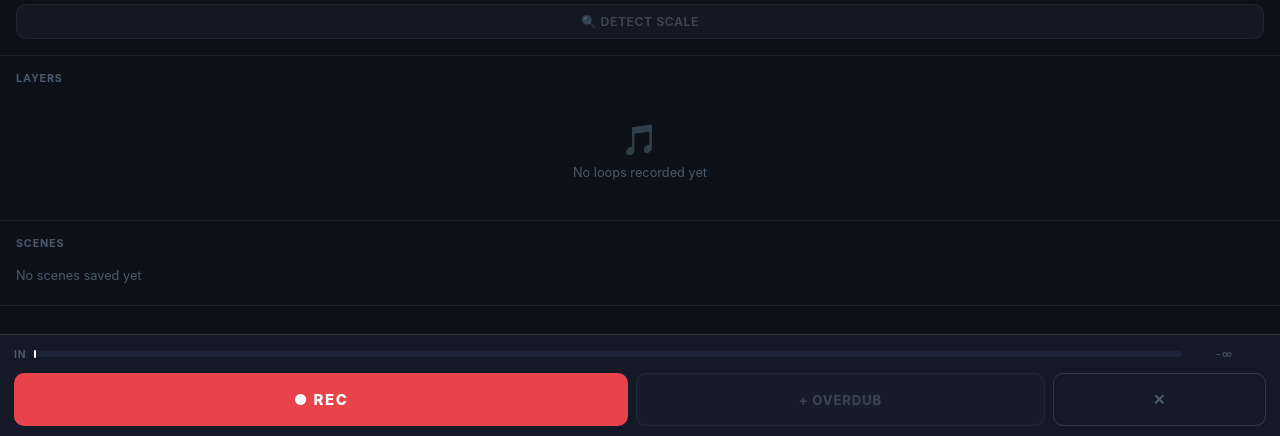
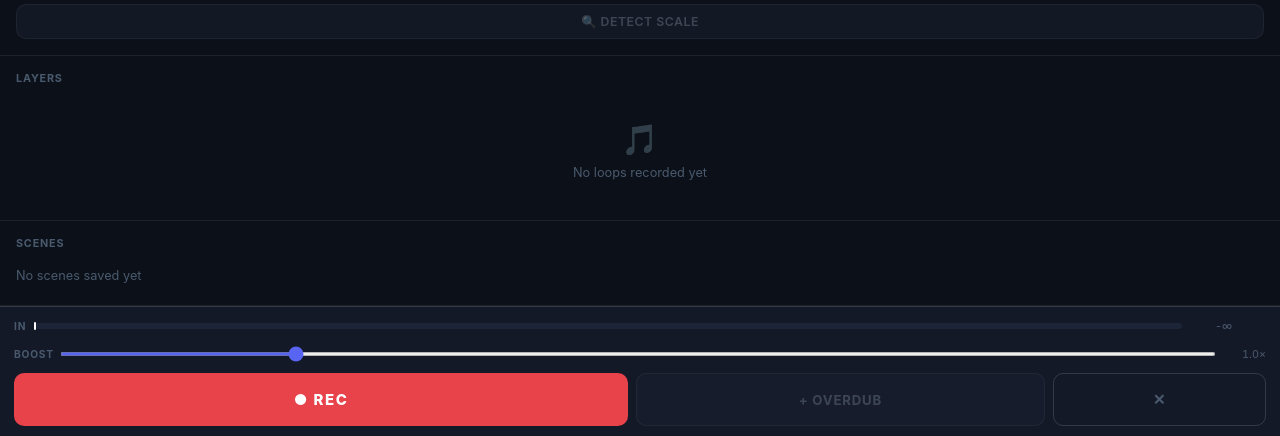
Before and after one commit to Maachax/Raspberry-looper, a Flask app: page / in a window 1280 px wide. Shown: the part 575-1011 px from the top of the page. Run offline with Flask 3, Linux system fonts and the light colour scheme; some libraries are stand-ins or nearby versions.

Commit message:
fix: move Boost slider to footer so it shows in all modes
Was hidden behind edit-only class. Now lives in the bottom bar
above the transport controls, always visible.

Co-Authored-By: Claude Sonnet 4.6 <noreply@anthropic.com>

```diff
--- a/static/style.css
+++ b/static/style.css
@@ -1156,6 +1156,36 @@ kbd {
     letter-spacing: 0.3px;
 }
 
+.boost-strip {
+    display: flex;
+    align-items: center;
+    gap: 8px;
+    margin-bottom: 10px;
+    height: 18px;
+}
+.boost-label {
+    font-size: 0.68em;
+    font-weight: 700;
+    letter-spacing: 0.8px;
+    color: var(--text-muted);
+    flex-shrink: 0;
+    width: 38px;
+}
+.boost-slider {
+    flex: 1;
+    height: 4px;
+    accent-color: var(--accent);
+    cursor: pointer;
+}
+.boost-value {
+    font-size: 0.72em;
+    color: var(--text-muted);
+    width: 42px;
+    text-align: right;
+    flex-shrink: 0;
+    font-variant-numeric: tabular-nums;
+}
+
 /* Main controls */
 .controls {
     display: flex;
--- a/templates/index.html
+++ b/templates/index.html
@@ -103,7 +103,7 @@
             </div>
         </div>
 
-        <!-- Master Volume + Output Boost (edit-only) -->
+        <!-- Master Volume (edit-only) -->
         <div class="section master-volume-section edit-only">
             <div class="volume-row">
                 <span class="vol-label">Vol</span>
@@ -111,13 +111,6 @@
                        min="0" max="1" step="0.01" value="0.8"
                        oninput="setMasterVolume(this.value)">
                 <span class="master-volume-value" id="masterVolumeValue">80%</span>
-            </div>
-            <div class="volume-row">
-                <span class="vol-label">Boost</span>
-                <input type="range" class="master-volume-slider" id="outputGainSlider"
-                       min="0.25" max="4" step="0.05" value="1"
-                       oninput="setOutputGain(this.value)">
-                <span class="master-volume-value" id="outputGainValue">1.0×</span>
             </div>
         </div>
 
@@ -306,6 +299,13 @@
             <span class="level-meter-db" id="levelMeterDb">-∞</span>
             <span class="clip-indicator" id="clipIndicator"></span>
         </div>
+        <div class="boost-strip">
+            <span class="boost-label">BOOST</span>
+            <input type="range" class="boost-slider" id="outputGainSlider"
+                   min="0.25" max="4" step="0.05" value="1"
+                   oninput="setOutputGain(this.value)">
+            <span class="boost-value" id="outputGainValue">1.0×</span>
+        </div>
         <div class="controls">
             <button class="btn btn-rec" id="btnRec" onclick="handleRec()">● REC</button>
             <button class="btn btn-overdub" id="btnOverdub" onclick="handleOverdub()" disabled>+ OVERDUB</button>
```
